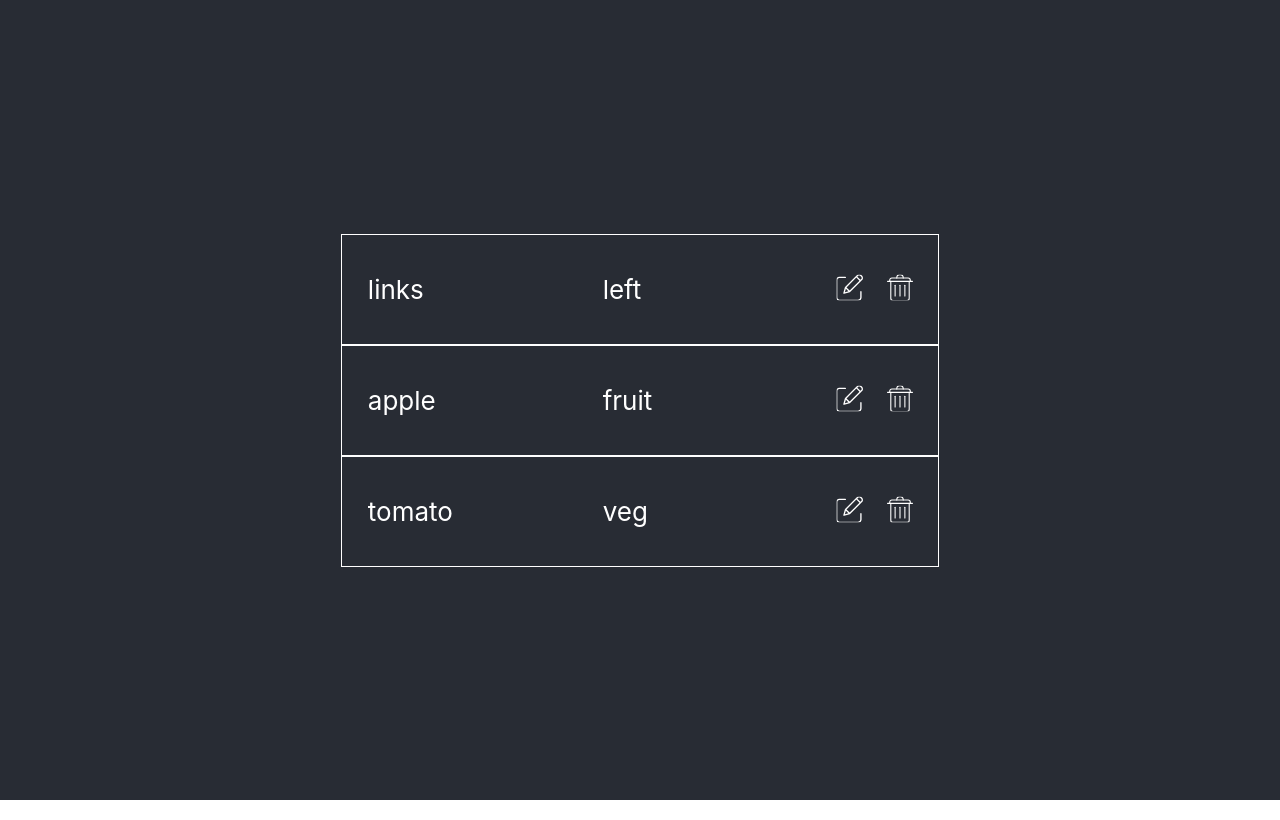
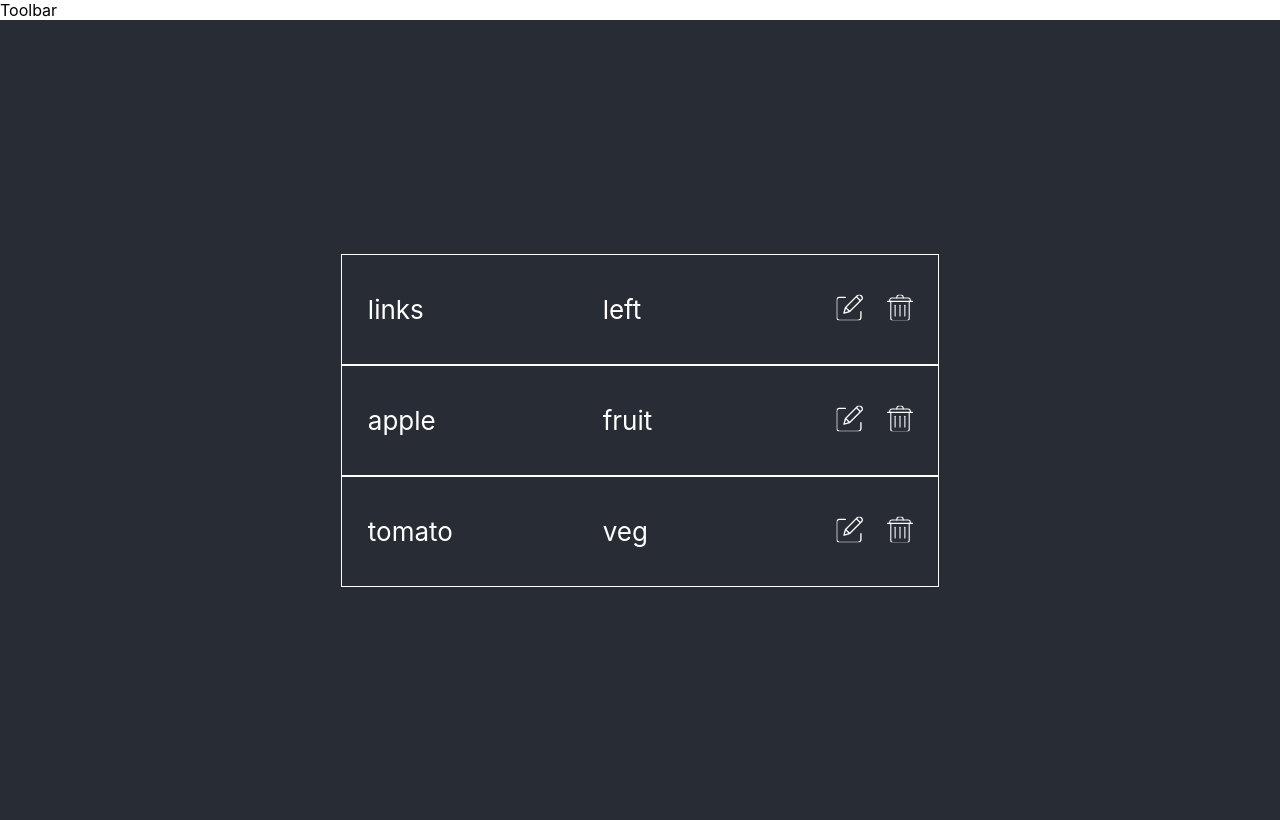
Before and after one commit to oksmelnik/memo, a React (Create React App) app: page / in a window 1280 px wide. Built offline with nearby package versions, Linux system fonts and the light colour scheme.

Commit message:
add layout

```diff
--- a/package.json
+++ b/package.json
@@ -5,6 +5,8 @@
   "dependencies": {
     "@material-ui/core": "^4.8.0",
     "axios": "^0.19.2",
+    "enzyme": "^3.11.0",
+    "enzyme-adapter-react-16": "^1.15.2",
     "prop-types": "^15.7.2",
     "react": "^16.12.0",
     "react-dom": "^16.12.0",
--- a/src/App.js
+++ b/src/App.js
@@ -1,106 +1,15 @@
 import React, { Component } from 'react';
 import './App.css';
-import Pair from './components/Pair'
-import list from './list.js'
+import EditList from './containers/EditList'
+import Layout from './components/Layout'
 
 class App extends Component {
 
-  state = {
-    pairs: list
-  }
-
-  saveChanges = (newValue, id, key) => {
-//https://random-word-api.herokuapp.com/word?number=10
-    this.setState(state => {
-        const pairs = state.pairs.map(item => {
-
-          if (item.id === id) {
-            item[key] = newValue
-
-            if (item.type === 'gap') {
-                item.gap.words = item.left.split(' ').filter(word => word.length > 0)
-            }
-          }
-          return item
-        })
-        return pairs
-    })
-
-  }
-
-  deleteHandler = (pairId) => {
-    const pairIndex = this.getPairIndex(pairId)
-    const pairs = [...this.state.pairs]
-
-    pairs.splice(pairIndex, 1)
-    this.setState({pairs: pairs})
-  }
-
-  setGap = (id) => {
-
-    this.setState(state => {
-        const pairs = state.pairs.map(item => {
-          if (item.id === id) {
-            item.type = item.type === 'gap'? 'words' : 'gap'
-            item.gap.words = item.left.split(' ').filter(word => word.length > 0)
-          }
-
-          return item
-        })
-
-        return pairs
-    })
-
-  }
-
-  selectGap = (e, pairId, index) => {
-    e.preventDefault()
-
-    const pairIndex = this.getPairIndex(pairId)
-
-    const pair = {
-      ...this.state.pairs[pairIndex]
-    }
-
-    if (pair.gap.selected.includes(index)) {
-      const selectedIndex = pair.gap.selected.indexOf(index)
-        pair.gap.selected.splice(selectedIndex, 1)
-    } else {
-      pair.gap.selected = [...pair.gap.selected,  index]
-    }
-
-    const pairs = [...this.state.pairs]
-    pairs[pairIndex] = pair
-
-    this.setState({pairs: pairs})
-  }
-
-  getPairIndex(id) {
-    return this.state.pairs.findIndex(p => {
-      return p.id === id
-    })
-  }
-
   render() {
-
     return (
-      <div className="App">
-        <div className="App-header">
-          {this.state.pairs.map(pair => {
-            return <Pair
-              key={pair.id}
-              pair={pair}
-              type={pair.type}
-              left={pair.left}
-              setGap={this.setGap}
-              selectGap={this.selectGap}
-              onDelete={this.deleteHandler}
-              saveChanges={this.saveChanges}
-            />
-          }
-          )}
-        </div>
-    </div>
+        <Layout>
+          <EditList />
+        </Layout>
     );
   }
 
--- a/src/components/Layout.js
+++ b/src/components/Layout.js
@@ -0,0 +1,13 @@
+import React from 'react'
+import Aux from  '../hoc/Aux'
+
+const layout = props => (
+    <Aux>
+        <div>Toolbar</div>
+        <main>
+             {props.children}
+        </main>
+    </Aux>
+)
+
+export default layout;
--- a/src/containers/EditList.js
+++ b/src/containers/EditList.js
@@ -1,10 +1,9 @@
 import React, { Component } from 'react';
-import './App.css';
-import Pair from './components/Pair'
-import list from './list.js'
-import Layout from './components/Layout'
+import Pair from './../components/Pair'
+import list from './../list.js'
+import Aux from './../hoc/Aux'
 
-class App extends Component {
+class EditList extends Component {
 
   state = {
     pairs: list
@@ -85,7 +84,7 @@ class App extends Component {
   render() {
 
     return (
-        <Layout>
+        <Aux>
           <div className="App">
             <div className="App-header">
               {
@@ -103,10 +102,10 @@ class App extends Component {
               }
             </div>
            </div>
-        </Layout>
+        </Aux>
     );
   }
 
 }
 
-export default App;
+export default EditList;
--- a/src/hoc/Aux.js
+++ b/src/hoc/Aux.js
@@ -0,0 +1,3 @@
+const aux = props => props.children
+
+export default aux;
```
Also changed, not shown: 1 other file (tests, documents, lock files or other folders).
